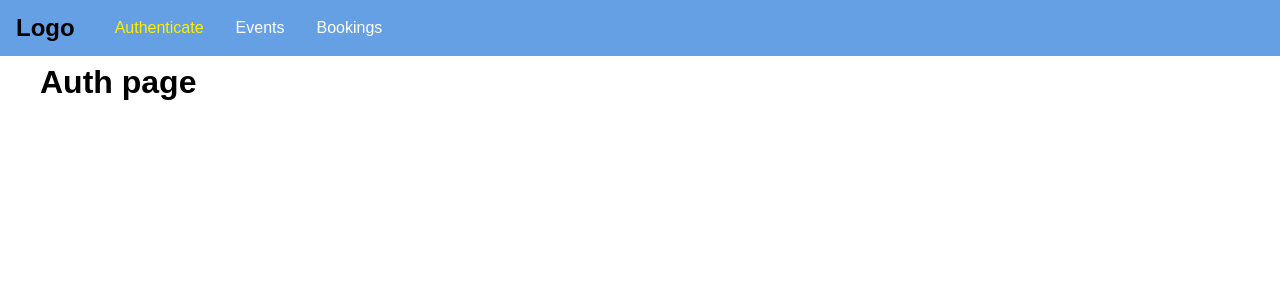
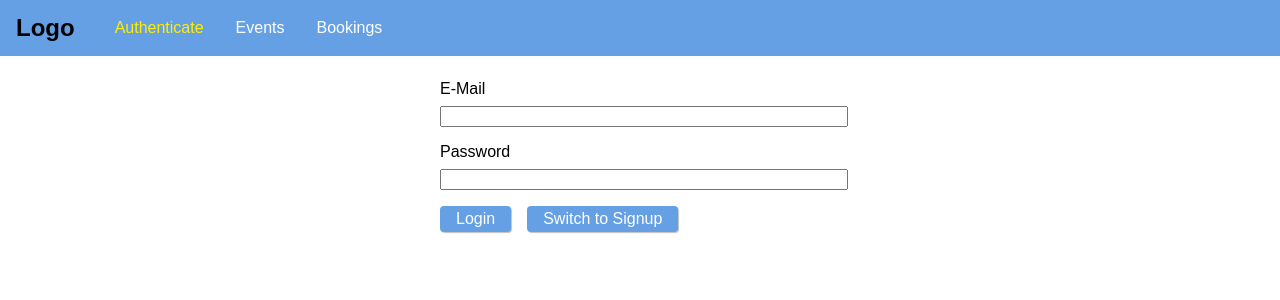
Before and after one commit to FEDQK/graphql-react-event-booking, a React (Create React App) app in the folder frontend/: page /auth in a window 1280 px wide. Shown: the top 300 px of the page. Built offline with nearby package versions, Linux system fonts and the light colour scheme.

Commit message:
add(Auth): form login and signup

```diff
--- /dev/null
+++ b/frontend/src/pages/Auth.css
@@ -0,0 +1,36 @@
+.auth-form {
+  width: 25rem;
+  max-width: 80rem;
+  margin: 5rem auto;
+}
+
+.form-control {
+  margin-bottom: 1rem;
+}
+
+.form-control label,
+.form-control input {
+  width: 100%;
+  display: block;
+}
+
+.form-control label {
+  margin-bottom: 0.5rem;
+}
+
+.form-actions button {
+  background: #65a0e4;
+  font: inherit;
+  border: none;
+  border-radius: 4px;
+  color: #fff;
+  padding: 0.25rem 1rem;
+  margin-right: 1rem;
+  box-shadow: 1px 1px 1px rgba(0, 0, 0, 0.25);
+  cursor: pointer;
+}
+
+.form-actions button:hover,
+.form-actions button:active {
+  background: #3d618b;
+}
--- a/frontend/src/pages/Auth.js
+++ b/frontend/src/pages/Auth.js
@@ -1,7 +1,99 @@
 import React, { Component } from 'react';
 
+import './Auth.css';
+
 export default class AuthPage extends Component {
+  state = {
+    isLogin: true,
+  };
+
+  constructor(props) {
+    super(props);
+    this.emailEl = React.createRef();
+    this.passwordEl = React.createRef();
+  }
+
+  switchModeHandler = event => {
+    this.setState(prevState => {
+      return { isLogin: !prevState.isLogin };
+    });
+  };
+
+  submitHandler = event => {
+    event.preventDefault();
+    const email = this.emailEl.current.value;
+    const password = this.passwordEl.current.value;
+
+    if (email.trim().length === 0 || password.trim().length === 0) {
+      return;
+    }
+
+    let requestBody = {
+      query: `
+        query {
+          login(email: "${email}", password: "${password}") {
+            userId
+            token
+            tokenExpiration
+          }
+        }
+      `,
+    };
+
+    if (!this.state.isLogin) {
+      requestBody = {
+        query: `
+          mutation {
+            createUser(userInput: { email: "${email}", password: "${password}" }) {
+              _id
+              email
+            }
+          }
+        `,
+      };
+    }
+
+    fetch('http://localhost:8000/graphql', {
+      method: 'POST',
+      body: JSON.stringify(requestBody),
+      headers: {
+        'Content-Type': 'application/json',
+      },
+    })
+      .then(res => {
+        if (res.status !== 200 && res.status !== 201) {
+          throw new Error('Failed!');
+        }
+        return res.json();
+      })
+      .then(resData => {
+        console.log(resData);
+      })
+      .catch(err => {
+        console.log(err);
+      });
+  };
+
   render() {
-    return <h1>Auth page</h1>;
+    return (
+      <form className="auth-form" onSubmit={this.submitHandler}>
+        <div className="form-control">
+          <label htmlFor="email">E-Mail</label>
+          <input type="email" id="email" ref={this.emailEl} />
+        </div>
+        <div className="form-control">
+          <label htmlFor="password">Password</label>
+          <input type="password" id="password" ref={this.passwordEl} />
+        </div>
+        <div className="form-actions">
+          <button type="submit">
+            {this.state.isLogin ? 'Login' : 'Signup'}
+          </button>
+          <button type="button" onClick={this.switchModeHandler}>
+            Switch to {this.state.isLogin ? 'Signup' : 'Login'}
+          </button>
+        </div>
+      </form>
+    );
   }
 }
```
Also changed, not shown: 1 other file (tests, documents, lock files or other folders).
